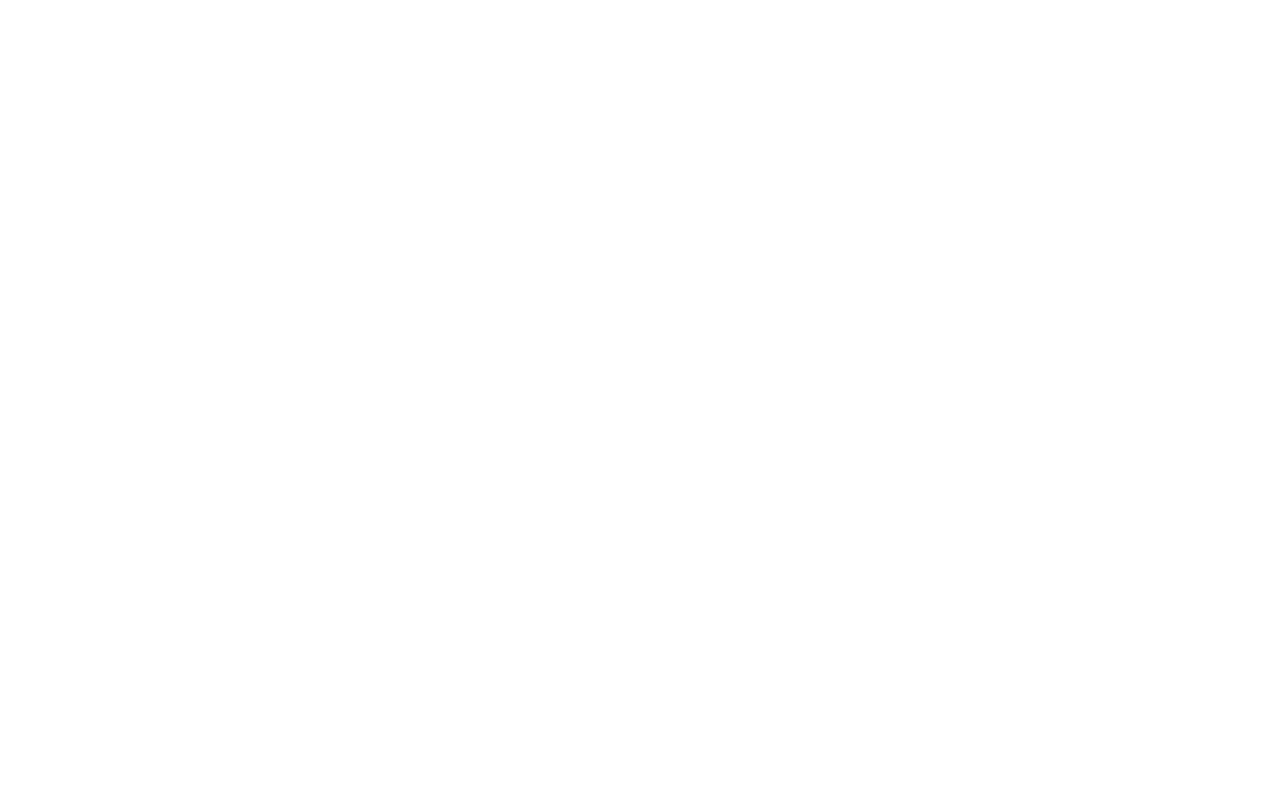
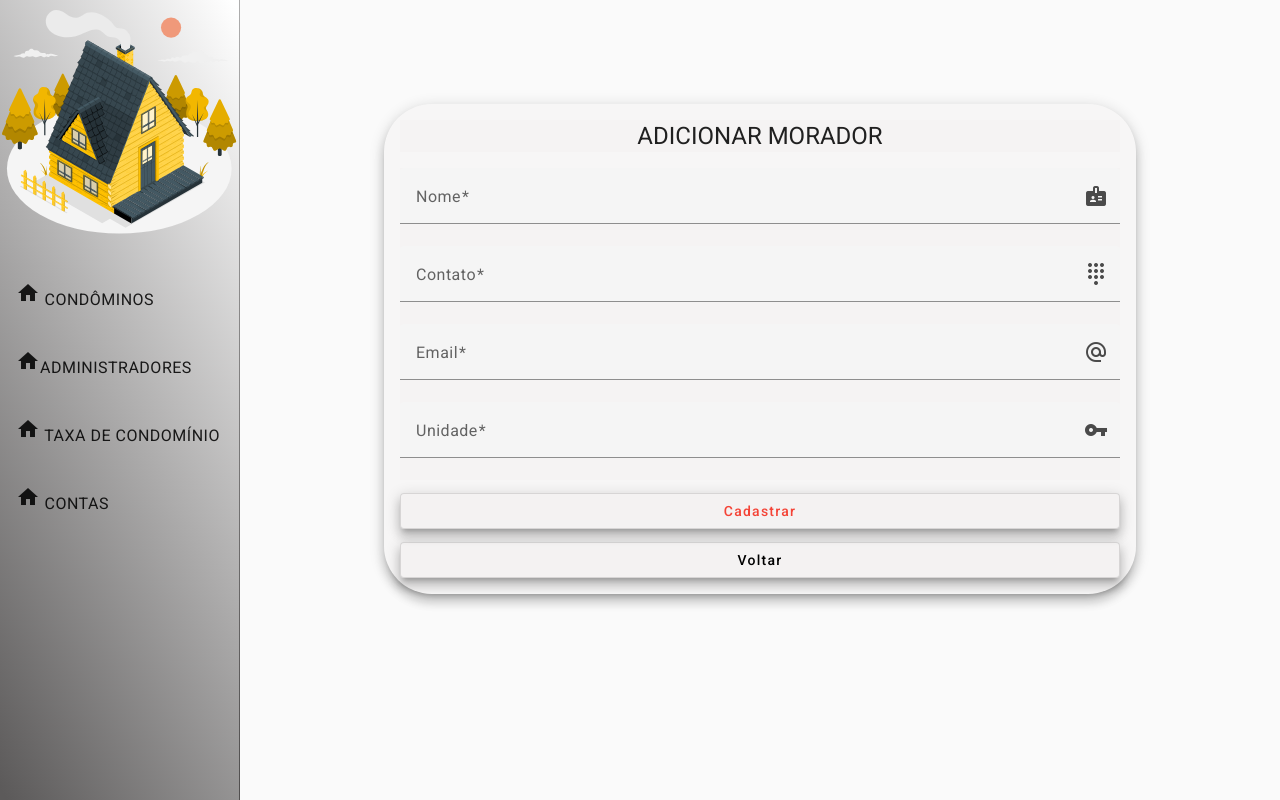
Before and after one commit to fabiooliveirajjd/Condominio-front, an Angular app: page /condominos/create in a window 1280 px wide. Before the commit this address led to /. Built offline with nearby package versions, Linux system fonts and the light colour scheme.

Commit message:
condomino-create. implementado

```diff
--- a/src/app/app.module.ts
+++ b/src/app/app.module.ts
@@ -28,9 +28,10 @@
 import {ToastrModule} from "ngx-toastr";
 import {NavComponent} from "./components/nav/nav.component";
 import { CondominoListComponent } from './components/condomino/condomino-list/condomino-list.component';
+import { CondominoCreateComponent } from './components/condomino/condomino-create/condomino-create.component';
 
 @NgModule({
-  declarations: [AppComponent, NavComponent, CondominoListComponent],
+  declarations: [AppComponent, NavComponent, CondominoListComponent, CondominoCreateComponent],
   imports: [
     BrowserModule,
     AppRoutingModule,
--- a/src/app/components/app-routing.module.ts
+++ b/src/app/components/app-routing.module.ts
@@ -1,3 +1,4 @@
+import {CondominoCreateComponent} from "./condomino/condomino-create/condomino-create.component";
 import {CondominoListComponent} from "./condomino/condomino-list/condomino-list.component";
 import {NavComponent} from "./nav/nav.component";
 import {NgModule} from "@angular/core";
@@ -7,7 +8,10 @@
   {
     path: "",
     component: NavComponent,
-    children: [{path: "condominos", component: CondominoListComponent}]
+    children: [
+      {path: "condominos", component: CondominoListComponent},
+      {path: "condominos/create", component: CondominoCreateComponent}
+    ]
   }
 ];
 
--- /dev/null
+++ b/src/app/components/condomino/condomino-create/condomino-create.component.css
@@ -0,0 +1,38 @@
+.container {
+    inline-size: 45rem;
+    margin-top: 10%;
+    margin-left: auto;
+    margin-right: auto;
+    background-color: rgba(236, 234, 234, 0.295);
+    padding: 1rem;
+    border-radius: 3rem;
+}
+
+.fullWildth {
+    inline-size: 100%;
+    background-color: rgba(236, 234, 234, 0.295);
+}
+
+h1,
+p {
+    text-align: center;
+}
+
+img {
+    block-size: 17rem;
+    margin: auto;
+}
+
+.section {
+    margin-block-end: 1rem;
+    display: flex;
+    justify-content: space-between;
+}
+
+button {
+    margin-block-start: .8rem;
+}
+
+mat-icon {
+    opacity: .8;
+}
--- /dev/null
+++ b/src/app/components/condomino/condomino-create/condomino-create.component.html
@@ -0,0 +1,69 @@
+<div class="container mat-elevation-z8">
+  <div class="form">
+    <h1 class="fullWildth">ADICIONAR MORADOR</h1>
+
+    <mat-form-field class="fullWildth" appearance="fill">
+      <mat-label>Nome</mat-label>
+      <input
+        [(ngModel)]="condomino.nome"
+        nome="nome"
+        [formControl]="nome"
+        required
+        matInput
+        placeholder="Ex... Fabio Santos Oliveira"
+        maxlength="50" />
+      <mat-icon matSuffix>badge</mat-icon>
+    </mat-form-field>
+
+    <mat-form-field class="fullWildth" appearance="fill">
+      <mat-label>Contato</mat-label>
+      <input
+        [(ngModel)]="condomino.contato"
+        nome="contato"
+        [formControl]="contato"
+        required
+        matInput
+        placeholder="Ex...61 999999999" />
+      <mat-icon matSuffix>dialpad</mat-icon>
+    </mat-form-field>
+
+    <mat-form-field class="fullWildth" appearance="fill">
+      <mat-label>Email</mat-label>
+      <input
+        [(ngModel)]="condomino.email"
+        nome="email"
+        [formControl]="email"
+        required
+        matInput
+        placeholder="Ex..fabio@mail.com" />
+      <mat-icon matSuffix>alternate_email</mat-icon>
+    </mat-form-field>
+
+    <mat-form-field class="fullWildth" appearance="fill">
+      <mat-label>Unidade</mat-label>
+      <input
+        [(ngModel)]="condomino.unidade"
+        nome="unidade"
+        [formControl]="unidade"
+        required
+        matInput
+        placeholder="Ex...123456" />
+      <mat-icon matSuffix>vpn_key</mat-icon>
+    </mat-form-field>
+
+    <button
+      (click)="create()"
+      class="fullWildth mat-elevation-z8"
+      mat-stroked-button
+      color="warn">
+      Cadastrar
+    </button>
+
+    <button
+      routerLink="../"
+      class="fullWildth mat-elevation-z8"
+      mat-stroked-button>
+      Voltar
+    </button>
+  </div>
+</div>
--- /dev/null
+++ b/src/app/components/condomino/condomino-create/condomino-create.component.ts
@@ -0,0 +1,49 @@
+import {Router} from "@angular/router";
+import {Component, OnInit} from "@angular/core";
+import {FormControl, Validators} from "@angular/forms";
+import {ToastrService} from "ngx-toastr";
+import {Condomino} from "../../model/condomino";
+import {CondominoService} from "../../services/condomino.service";
+@Component({
+  selector: "app-condomino-create",
+  templateUrl: "./condomino-create.component.html",
+  styleUrls: ["./condomino-create.component.css"]
+})
+export class CondominoCreateComponent {
+  condomino: Condomino = {
+    idCondomino: "",
+    nome: "",
+    contato: "",
+    email: "",
+    unidade: ""
+  };
+
+  nome: FormControl = new FormControl(null, Validators.minLength(3));
+  contato: FormControl = new FormControl(null, Validators.required);
+  email: FormControl = new FormControl(null, Validators.email);
+  unidade: FormControl = new FormControl(null, Validators.minLength(3));
+
+  constructor(
+    private service: CondominoService,
+    private toast: ToastrService,
+    private router: Router
+  ) {}
+
+  ngOnInit(): void {}
+
+  validaCampos(): boolean {
+    return (
+      this.nome.valid &&
+      this.contato.valid &&
+      this.email.valid &&
+      this.unidade.valid
+    );
+  }
+
+  create(): void {
+    this.service.create(this.condomino).subscribe(() => {
+      this.toast.success("Condomino cadastrado com sucesso", "Cadastro");
+      this.router.navigate(["/condominos"]);
+    });
+  }
+}
--- a/src/app/components/condomino/condomino-list/condomino-list.component.css
+++ b/src/app/components/condomino/condomino-list/condomino-list.component.css
@@ -1,7 +1,9 @@
 .container {
     inline-size: 85%;
-    margin: auto;
-    background-color: rgba(220, 220, 221, 0.295);
+    margin-top: 10%;
+    margin-left: auto;
+    margin-right: auto;
+    background-color: rgba(252, 252, 247, 0.295);
     padding: 1rem;
     border-radius: .6rem;
 }
--- a/src/app/components/condomino/condomino-list/condomino-list.component.html
+++ b/src/app/components/condomino/condomino-list/condomino-list.component.html
@@ -1,8 +1,9 @@
+<div>
   <div class="container">
     <h1>LISTA DE MORADORES</h1>
 
     <button routerLink="create" class="mat-elevation-z8" mat-stroked-button>
-    Adicionar Condômino
+      Adicionar Morador
     </button>
 
     <mat-form-field class="container1">
@@ -37,7 +38,7 @@
         </ng-container>
 
         <ng-container matColumnDef="unidade">
-        <th mat-header-cell *matHeaderCellDef>EMAIL</th>
+          <th mat-header-cell *matHeaderCellDef>UNIDADE</th>
           <td mat-cell *matCellDef="let element">{{ element.unidade }}</td>
         </ng-container>
 
@@ -64,3 +65,4 @@
       </mat-paginator>
     </div>
   </div>
+</div>
--- a/src/app/components/nav/nav.component.html
+++ b/src/app/components/nav/nav.component.html
@@ -1,32 +1,26 @@
 <mat-drawer-container class="container" autosize>
   <mat-drawer #drawer class="sidenav" mode="side" opened>
+    <img src="assets/imagem/cabana.svg" alt="Imagem de navegação" />
     <mat-nav-list class="nav-list">
       <br />
-      <br />
-      <br />
-      <br />
-      <br />
-      <br />
-      <br />
-      <br />
+
       <a mat-list-item routerLink="condominos">
-        <i class="material-icons">home</i> Condôminos
+        <i class="material-icons">home</i> CONDÔMINOS
       </a>
 
       <br />
+      <a mat-list-item routerLink="">
+        <i class="material-icons">home</i>ADMINISTRADORES
+      </a>
+
       <br />
       <a mat-list-item routerLink="">
-        <i class="material-icons">home</i>Administradores
+        <i class="material-icons">home</i> TAXA DE CONDOMÍNIO
       </a>
-      <br />
+
       <br />
       <a mat-list-item routerLink="">
-        <i class="material-icons">home</i> Taxa de Condomínio
-      </a>
-      <br />
-      <br />
-      <a mat-list-item routerLink="">
-        <i class="material-icons">home</i> Contas
+        <i class="material-icons">home</i> CONTAS
       </a>
     </mat-nav-list>
   </mat-drawer>
```
Also changed, not shown: src/assets/imagem/cabana.svg (added). Lines whose indentation alone changed are shown as unchanged.
